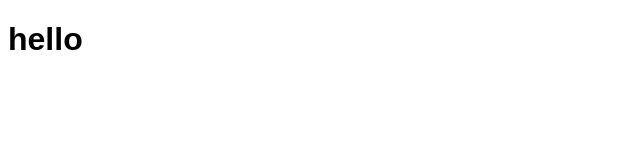
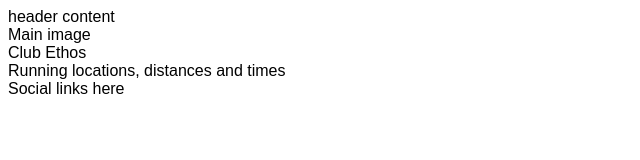
Before and after one commit to Dominikwigh/Love-running, a plain HTML site: page index.html in a window 1280 px wide. Shown: the whole page, without its empty margins (0-640 px from the left). Drawn offline with Linux system fonts and the light colour scheme.

Commit message:
add core structe for home page

```diff
--- a/index.html
+++ b/index.html
@@ -12,6 +12,18 @@
    <title>Love Running</title>
 </head>
 <body>
-    <h1>hello</h1>
+    <header>header content</header>
+    <section>
+        Main image
+    </section>
+    <section>
+        Club Ethos
+    </section>
+    <section>
+        Running locations, distances and times
+    </section>
+    <footer>
+        Social links here
+    </footer>
 </body>
 </html>
```
